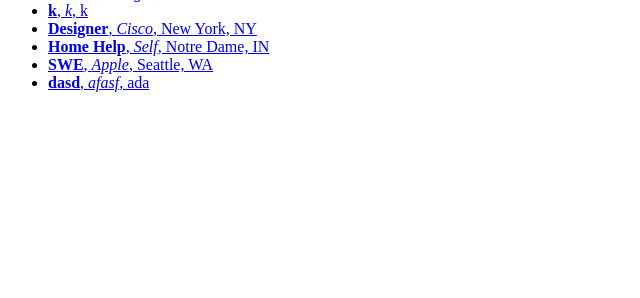
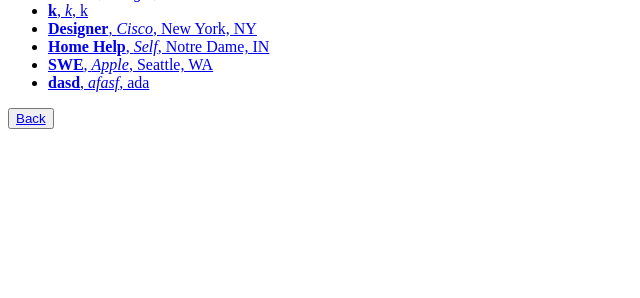
Before and after one commit to katiegrace/ProgrammingParadigmsProject, a Django app: page /candidateViewPosts/ in a window 1280 px wide. Shown: the part 294-592 px from the top of the page, without its empty margins (0-640 px from the left). Run offline with Django 4.2, Linux system fonts and the light colour scheme; data comes from the database, SQL or seed files in the repository.

Commit message:
Added back button

```diff
--- a/src/TinDev/project/templates/project/candidateLikedPosts.html
+++ b/src/TinDev/project/templates/project/candidateLikedPosts.html
@@ -21,5 +21,8 @@
     {% else %}
         <p>No jobs are available.</p>
     {% endif %}
+    <button type="submit">
+        <a href='/candidateDashboard/'>Back</a>
+        </button>
 
 {% endblock %}
--- a/src/TinDev/project/templates/project/candidateViewPosts.html
+++ b/src/TinDev/project/templates/project/candidateViewPosts.html
@@ -21,5 +21,8 @@
     {% else %}
         <p>No jobs are available.</p>
     {% endif %}
+    <button type="submit">
+        <a href='/candidateDashboard/'>Back</a>
+        </button>
 
 {% endblock %}
```
